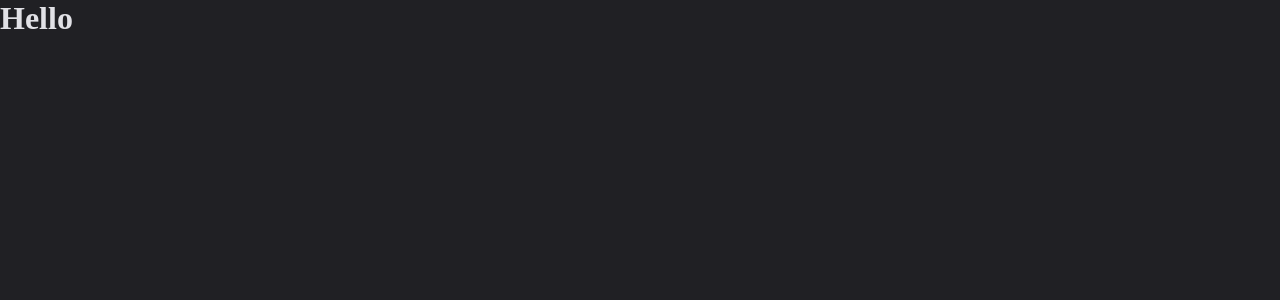
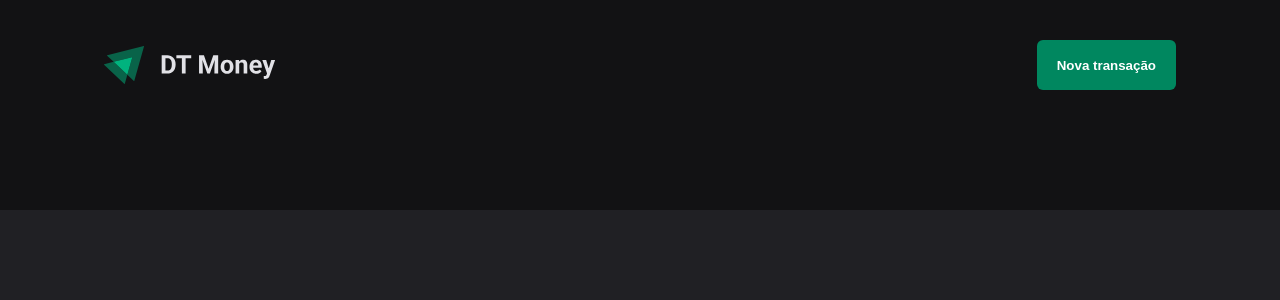
Before and after one commit to MateusHerculano01/dt-money, a React (Vite) app: page / in a window 1280 px wide. Shown: the top 300 px of the page. Built offline with nearby package versions, Linux system fonts and the light colour scheme.

Commit message:
feat: header component

```diff
--- a/src/App.tsx
+++ b/src/App.tsx
@@ -1,5 +1,5 @@
-import { useState } from 'react'
 import { ThemeProvider } from 'styled-components'
+import { Transactions } from './pages/Transactions'
 import { GlobalStyle } from './styles/global'
 import { defaultTheme } from './styles/themes/default'
 
@@ -8,7 +8,7 @@ export function App() {
   return (
     <ThemeProvider theme={defaultTheme}>
       <GlobalStyle />
-      <h1>Hello</h1>
+      <Transactions />
 
     </ThemeProvider>
   )
--- /dev/null
+++ b/src/pages/Transactions/index.tsx
@@ -0,0 +1,9 @@
+import { Header } from "../../components/Header";
+
+export function Transactions() {
+  return (
+    <div>
+      <Header />
+    </div>
+  )
+}
```
Also changed, not shown: src/assets/logo.svg (added), src/pages/Transactions/styles.ts (added).
